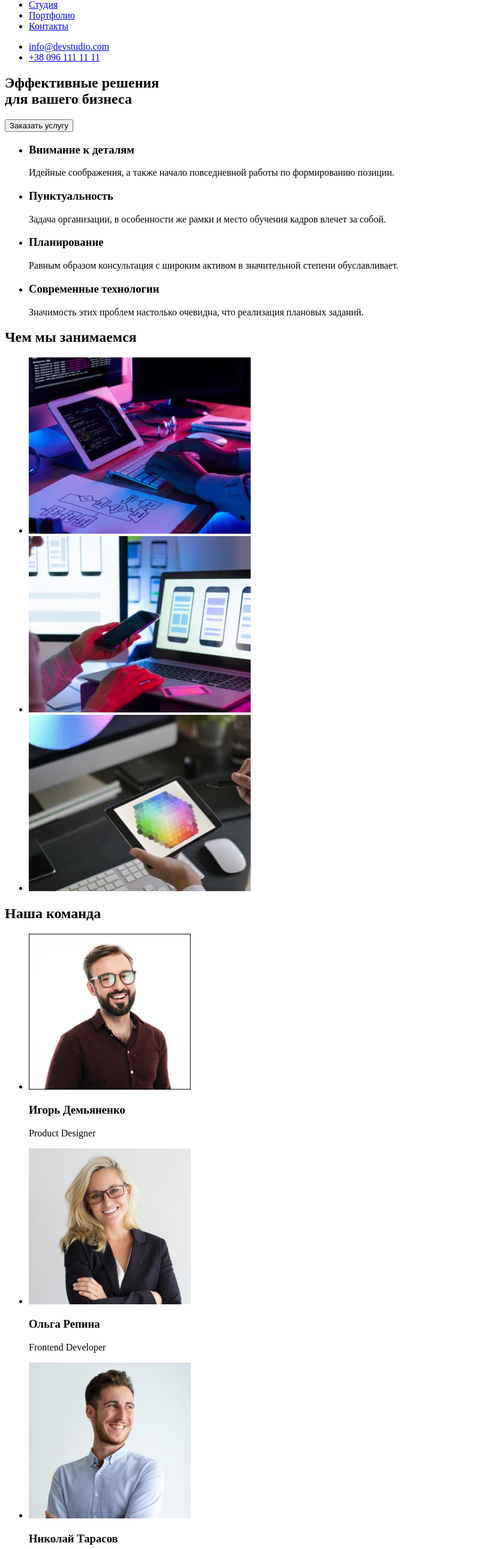
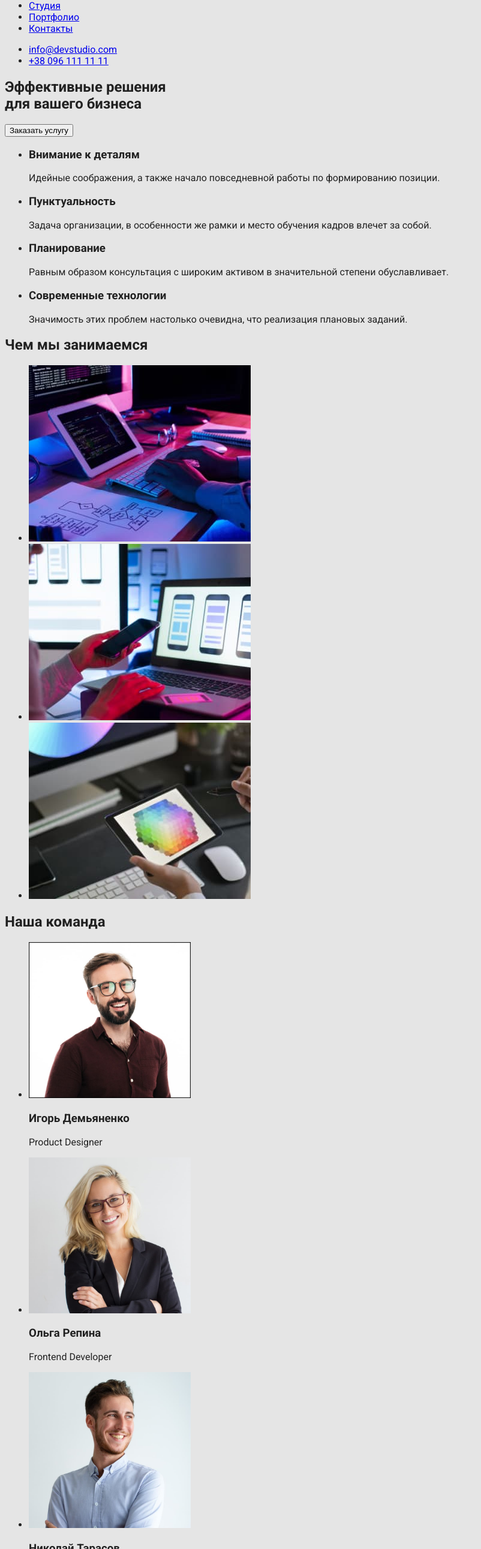
Before and after one commit to Lingamol/goit-markup-hw-02, a plain HTML site: page index.html in a window 1280 px wide. Shown: the part 43-2626 px from the top of the page at 60% size, without its empty margins (0-802 px from the left). Drawn offline with Linux system fonts and the light colour scheme.

Commit message:
class start

```diff
--- a/css/styles.css
+++ b/css/styles.css
@@ -0,0 +1,5 @@
+body {
+  font-family: Roboto, sans-serif;
+  color: #212121;
+  background-color: #e5e5e5;
+}
--- a/index.html
+++ b/index.html
@@ -5,113 +5,133 @@
     <meta http-equiv="X-UA-Compatible" content="IE=edge" />
     <meta name="viewport" content="width=device-width, initial-scale=1.0" />
     <title>Web Studio</title>
-    <link rel="stylesheet" href="css/style.css" />
+    <link rel="stylesheet" href="./css/styles.css" />
+    <link rel="preconnect" href="https://fonts.googleapis.com" />
+    <link rel="preconnect" href="https://fonts.gstatic.com" crossorigin />
+    <link
+      href="https://fonts.googleapis.com/css2?family=Raleway:wght@700&family=Roboto:wght@400;500;700;900&display=swap"
+      rel="stylesheet"
+    />
   </head>
   <body>
     <!-- header -->
     <header>
-      <nav>
-        <a href="index.html"><span lang="en">Web</span><span lang="en">Studio</span></a>
-        <ul>
-          <li><a href="index.html">Студия</a></li>
-          <li><a href="portfolio.html">Портфолио</a></li>
-          <li><a href="index.html">Контакты</a></li>
+      <nav class="header-nav">
+        <a class="header-logo" href="index.html"
+          ><span class="header-logo-fp" lang="en">Web</span
+          ><span class="header-logo-sp" lang="en">Studio</span></a
+        >
+        <ul class="header-nav-list">
+          <li class="header-nav-list-item"><a href="index.html">Студия</a></li>
+          <li class="header-nav-list-item"><a href="portfolio.html">Портфолио</a></li>
+          <li class="header-nav-list-item"><a href="index.html">Контакты</a></li>
         </ul>
       </nav>
-      <ul>
-        <li><a href="mailto:info@devstudio.com">info@devstudio.com</a></li>
-        <li><a href="tel:+380961111111">+38 096 111 11 11</a></li>
+      <ul class="header-contacts-list">
+        <li class="header-contacts-list-item">
+          <a class="header-contacts-list-item-link"  href="mailto:info@devstudio.com">info@devstudio.com</a>
+        </li>
+        <li class="header-contacts-list-item"><a class="header-contacts-list-item-link" href="tel:+380961111111">+38 096 111 11 11</a></li>
       </ul>
     </header>
     <!-- main content -->
-    <main>
+    <main class="main-content">
       <!-- section banner -->
-      <section>
-        <h1>
+      <section class="section-banner">
+        <h1 class="section-banner-title">
           Эффективные решения <br />
           для вашего бизнеса
         </h1>
-        <button type="button">Заказать услугу</button>
+        <button class="section-banner-button" type="button">Заказать услугу</button>
       </section>
       <!-- section descriptions -->
-      <section>
-        <div>
-          <ul>
-            <li>
-              <h3>Внимание к деталям</h3>
-              <p>
+      <section class="section-descriptions">
+        <div class="section-descriptions-div">
+          <ul class="section-des-list">
+            <li class="section-des-list-item">
+              <h3 class="section-des-list-item-caption" >Внимание к деталям</h3>
+              <p class="section-des-list-item-text" >
                 Идейные соображения, а также начало повседневной работы по формированию позиции.
               </p>
             </li>
-            <li>
-              <h3>Пунктуальность</h3>
-              <p>
+            <li class="section-des-list-item">
+              <h3 class="section-des-list-item-caption" >Пунктуальность</h3>
+              <p class="section-des-list-item-text">
                 Задача организации, в особенности же рамки и место обучения кадров влечет за собой.
               </p>
-            </li>
+            </li class="section-des-list-item" class="section-des-list-item">
             <li>
-              <h3>Планирование</h3>
-              <p>
+              <h3 class="section-des-list-item-caption" >Планирование</h3>
+              <p class="section-des-list-item-text">
                 Равным образом консультация с широким активом в значительной степени обуславливает.
               </p>
             </li>
-            <li>
-              <h3>Современные технологии</h3>
-              <p>Значимость этих проблем настолько очевидна, что реализация плановых заданий.</p>
+            <li class="section-des-list-item">
+              <h3 class="section-des-list-item-caption">Современные технологии</h3>
+              <p class="section-des-list-item-text" >Значимость этих проблем настолько очевидна, что реализация плановых заданий.</p>
             </li>
           </ul>
         </div>
       </section>
-      <!-- sectionour our_work -->
-      <section>
-        <h2>Чем мы занимаемся</h2>
-        <ul>
-          <li>
+      <!-- section our_work -->
+      <section class="section-work" >
+        <h2 class="section-work-title">Чем мы занимаемся</h2>
+        <ul class="section-work-list">
+          <li class="section-work-list-item">
             <a href=""><img src="./images/img.jpg" alt="разработка блоксхемы" width="370" /></a>
           </li>
-          <li>
+          <li class="section-work-list-item" >
             <a href=""><img src="./images/box2.jpg" alt="разарботка модели" width="370" /></a>
           </li>
-          <li>
+          <li class="section-work-list-item" >
             <a href=""><img src="./images/box3.jpg" alt="выбор цвета" width="370" /></a>
           </li>
         </ul>
       </section>
       <!-- section our_team -->
-      <section>
-        <h2>Наша команда</h2>
-        <ul>
-          <li>
-            <img src="./images/team1.jpg" alt="фото Product Designer" width="270" />
-            <h3>Игорь Демьяненко</h3>
-            <p>Product Designer</p>
+      <section class="section-team">
+        <h2 class="section-team-title" >Наша команда</h2>
+        <ul class="section-team-list" >
+          <li class="section-team-list-item" >
+            <img class="section-team-list-item-img" src="./images/team1.jpg" alt="фото Product Designer" width="270" />
+            <h3 class="section-team-list-item-caption" >Игорь Демьяненко</h3>
+            <p class="section-team-list-item-text" >Product Designer</p>
           </li>
-          <li>
+          <li class="section-team-list-item" >
             <img src="./images/team2.jpg" alt="фото фронт-енд разработчика" width="270" />
-            <h3>Ольга Репина</h3>
-            <p lang="en">Frontend Developer</p>
+            <h3 class="section-team-list-item-caption" >Ольга Репина</h3>
+            <p class="section-team-list-item-text" lang="en">Frontend Developer</p>
           </li>
-          <li>
-            <img src="./images/team3.jpg" alt="фото маркетолога" width="270" />
-            <h3>Николай Тарасов</h3>
-            <p lang="en">Marketing</p>
+          <li class="section-team-list-item" >
+            <img class="section-team-list-item-img"  src="./images/team3.jpg" alt="фото маркетолога" width="270" />
+            <h3 class="section-team-list-item-caption">Николай Тарасов</h3>
+            <p class="section-team-list-item-text" lang="en">Marketing</p>
           </li>
-          <li>
-            <img src="./images/team4.jpg" alt="фото дизайнера" width="270" />
-            <h3>Михаил Ермаков</h3>
-            <p lang="en">UI Designer</p>
+          <li class="section-team-list-item" >
+            <img class="section-team-list-item-img" src="./images/team4.jpg" alt="фото дизайнера" width="270" />
+            <h3 class="section-team-list-item-caption" >Михаил Ермаков</h3>
+            <p class="section-team-list-item-text" lang="en">UI Designer</p>
           </li>
         </ul>
       </section>
     </main>
     <!-- footer -->
-    <footer>
-      <a href="index.html"><span lang="en">Web</span><span lang="en">Studio</span></a>
-      <address>
-        <ul>
-          <li><a href="index.html">г. Киев, пр-т Леси Украинки, 26</a></li>
-          <li><a href="mailto:info@devstudio.com">info@devstudio.com</a></li>
-          <li><a href="tel:+380961111111">+38 096 111 11 11</a></li>
+    <footer class="footer">
+      <a class="footer-logo" href="index.html"
+        ><span class="footer-logo-fp" lang="en">Web</span
+        ><span class="footer-logo-fp" lang="en">Studio</span></a
+      >
+      <address class="footer-address">
+        <ul class="footer-address-list">
+          <li class="footer-address-list-item">
+            <a class="footer-address-list-item-link" href="index.html">г. Киев, пр-т Леси Украинки, 26</a>
+          </li>
+          <li class="footer-address-list-item">
+            <a class="footer-address-list-item-link"  href="mailto:info@devstudio.com">info@devstudio.com</a>
+          </li>
+          <li class="footer-address-list-item">
+            <a class="footer-address-list-item-link"  href="tel:+380961111111">+38 096 111 11 11</a>
+          </li>
         </ul>
       </address>
     </footer>
```
Also changed, not shown: portfolio.html (+7 -1 lines).
